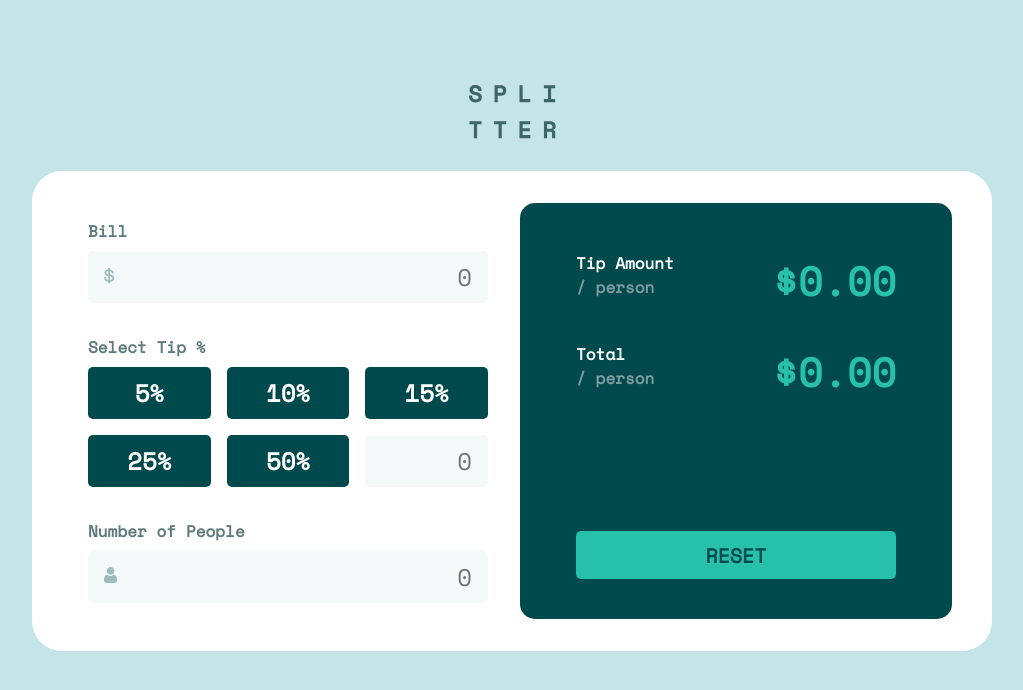
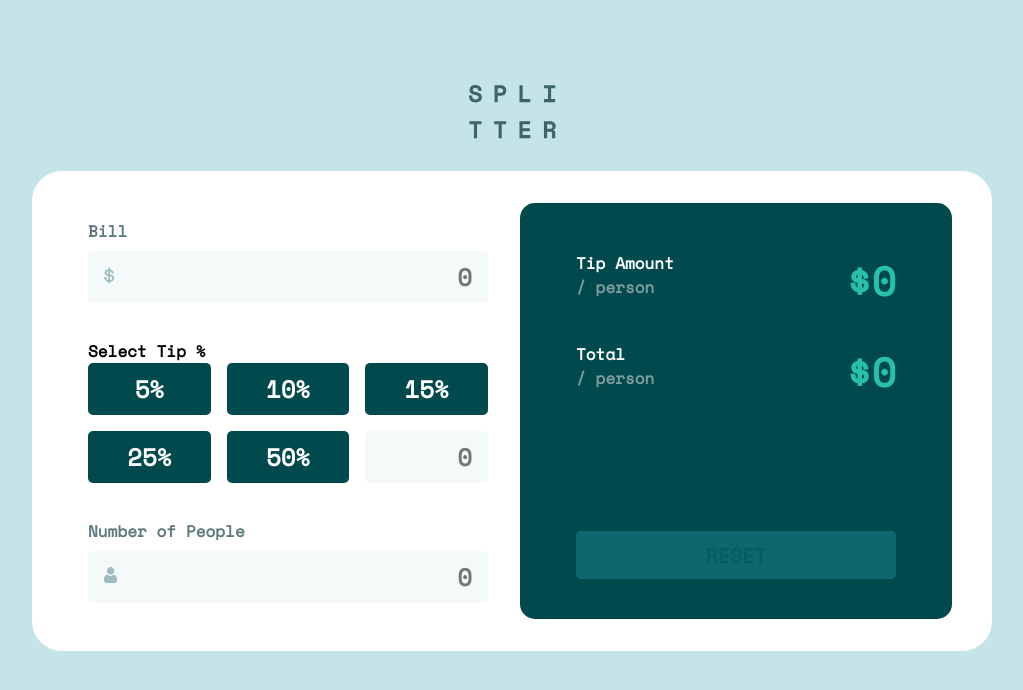
Before and after one commit to FTP-droid/tip-calculator-app-main, a React (Vite) app: page / in a window 1280 px wide. Shown: the top 690 px of the page, without its empty margins (128-1151 px from the left). Built offline with nearby package versions, Linux system fonts and the light colour scheme.

Commit message:
Abstracted tip container to its own component. Added logic for calculating tip amount, added logic to disable button when there are invalid inputs

```diff
--- a/src/components/Calculator/Calculator.module.css
+++ b/src/components/Calculator/Calculator.module.css
@@ -18,30 +18,6 @@
 
 .input-label {
     color: var(--dark-grayish-cyan);
-}
-
-.number-input {
-    background-color: var(--very-light-grayish-cyan);
-    border: 0;
-    padding: 0.5rem 0rem;
-    padding-right: 1rem;
-    padding-left: 2.5rem;
-    color: var(--very-dark-cyan);
-    direction: rtl;
-    width: calc(100% - 3.5rem);
-    border-radius: 5px;
-    font-family: var(--space-mono-regular);
-    caret-color: var(--strong-cyan);
-}
-
-.number-input:hover {
-    cursor: pointer;
-}
-
-.number-input:focus {
-    outline-color: var(--strong-cyan);
-    outline-width: 2px;
-    outline-style: solid;
 }
 
 .input-wrapper {
@@ -69,23 +45,6 @@
     grid-template-columns: repeat(3, 1fr);
     width: 100%;
     gap: 1rem;
-}
-
-.tip-percentage {
-    padding: 0.5rem 0;
-    background-color: var(--very-dark-cyan);
-    border: 0;
-    font-family: var(--default-font-family);
-    font-size: var(--input-font-size);
-    color: var(--white);
-    font-weight: 700;
-    border-radius: 5px;
-}
-
-.tip-percentage:hover {
-    cursor: pointer;
-    background-color: var(--light-grayish-cyan);
-    color: var(--very-dark-cyan);
 }
 
 #input-card {
@@ -143,3 +102,12 @@
     cursor: pointer;
     background-color: var(--light-grayish-cyan);
 }
+
+#reset-button:disabled {
+    background-color: #0d686d;
+    color: #035e63;
+}
+
+#reset-button:disabled#reset-button:hover{
+    cursor: default;
+}
--- a/src/components/Calculator/Calculator.tsx
+++ b/src/components/Calculator/Calculator.tsx
@@ -1,9 +1,32 @@
 import styles from './Calculator.module.css';
 import dollarIcon from '../../../images/icon-dollar.svg';
 import personIcon from '../../../images/icon-person.svg';
+import { useEffect, useState } from 'react';
+import TipPercentages from '../TipPercentages/TipPercentages';
 
 function Calculator() {
-  const tipPercentages = [5, 10, 15, 25 , 50];
+
+  const [bill, setBill] = useState(0);
+  const onBillChange = (e: React.FormEvent<HTMLInputElement>) => {
+    e.preventDefault();
+    setBill(parseFloat((e.target as HTMLInputElement).value));
+  }
+
+  const [tipPercentage, setTipPercentage] = useState(0);
+
+  const [numberOfPeople, setNumberOfPeople] = useState(0);
+  const onNumberOfPeopleChange = (e: React.FormEvent<HTMLInputElement>) => {
+    e.preventDefault();
+    setNumberOfPeople(parseInt((e.target as HTMLInputElement).value));
+  }
+
+  const [tipAmount, setTipAmount] = useState(0);
+  // Rounded using imprecise Math.round function, consider using a currency library in the future
+  useEffect(() => {
+    if(bill > 0 && tipPercentage > 0 && numberOfPeople > 0){
+      setTipAmount(Math.floor((bill * (tipPercentage * 0.01) / numberOfPeople) * 100) / 100);
+    }
+  }, [bill, tipPercentage, numberOfPeople]);
 
   return (
     <main className={styles.container}>
@@ -12,25 +35,18 @@ function Calculator() {
         <div className={styles['input-container-with-label']}>
           <label htmlFor='bill-input' className={styles['input-label']}>Bill</label>
           <div className={styles['input-wrapper']}>
-            <input className={styles['number-input']} id='bill-input' placeholder='0'/>
+            <input className='number-input' id='bill-input' placeholder='0' onChange={onBillChange}/>
             <img src={dollarIcon} className={styles.icon}/>
           </div>
         </div>
         {/* Input for the tip percentage */}
-        <div className={styles['input-container-with-label']}>
-            <div className={styles['input-label']}> Select Tip %</div>
-            <div id={styles['tip-percentage-container']}>
-              {tipPercentages.map(e =>
-                <button className={styles['tip-percentage']}>{e}%</button>
-              )}
-              <input className={styles['number-input']} id={styles['custom-tip-input']} placeholder='0'/>
-            </div>
-        </div>
+        <TipPercentages setTipPercentage={setTipPercentage} tipPercentage={tipPercentage}/>
         {/* Input for the number of people */}
         <div className={styles['input-container-with-label']}>
           <label htmlFor='number-of-people-input' className={styles['input-label']}>Number of People</label>
           <div className={styles['input-wrapper']}>
-            <input className={styles['number-input']} id='number-of-people-input' placeholder='0'/>
+            <input className='number-input' id='number-of-people-input' placeholder='0'
+            onChange={onNumberOfPeopleChange}/>
             <img src={personIcon} className={styles.icon}/>
           </div>
         </div>
@@ -42,17 +58,17 @@ function Calculator() {
               <div>Tip Amount</div>
               <div className={styles['person-text']}>/ person</div>
             </div>
-            <div className={styles['output-value']}>$0.00</div>
+            <div className={styles['output-value']}>${tipAmount}</div>
           </div>
           <div className={styles['output']}>
             <div className={styles['output-text']}>
               <div>Total</div>
               <div className={styles['person-text']}>/ person</div>
             </div>
-            <div className={styles['output-value']}>$0.00</div>
+            <div className={styles['output-value']}>${bill || 0}</div>
           </div>
         </div>
-        <button id={styles['reset-button']}>RESET</button>
+        <button id={styles['reset-button']} disabled >RESET</button>
       </section>
     </main>
   )
--- /dev/null
+++ b/src/components/TipPercentages/TipPercentages.module.css
@@ -0,0 +1,33 @@
+.tip-percentage {
+    padding: 0.5rem 0;
+    background-color: var(--very-dark-cyan);
+    border: 0;
+    font-family: var(--default-font-family);
+    font-size: var(--input-font-size);
+    color: var(--white);
+    font-weight: 700;
+    border-radius: 5px;
+}
+
+.tip-percentage:hover {
+    cursor: pointer;
+    background-color: var(--light-grayish-cyan);
+    color: var(--very-dark-cyan);
+}
+
+#tip-percentage-container {
+    display: grid;
+    grid-template-columns: repeat(3, 1fr);
+    width: 100%;
+    gap: 1rem;
+}
+
+.selected-tip {
+    background-color: var(--strong-cyan);
+}
+
+.selected-tip:hover {
+    background-color: var(--strong-cyan);
+    color: var(--white);
+    cursor: pointer;
+}
--- /dev/null
+++ b/src/components/TipPercentages/TipPercentages.tsx
@@ -0,0 +1,45 @@
+import { useState } from 'react';
+import styles from './TipPercentages.module.css';
+
+const TIP_PERCENTAGES = [5, 10, 15, 25 , 50];
+
+function TipPercentages({setTipPercentage, tipPercentage}:
+  {setTipPercentage: React.Dispatch<React.SetStateAction<number>>, tipPercentage: number}) {
+
+  const onCustomTipChange = (e: React.FormEvent<HTMLInputElement>) => {
+    e.preventDefault();
+    setTipPercentage(parseFloat((e.target as HTMLInputElement).value));
+  }
+
+  const [customInputFocused, setCustomInputFocused] = useState(false);
+
+  return (
+    <div className={styles['input-container-with-label']}>
+      <div className={styles['input-label']}> Select Tip %</div>
+        <div id={styles['tip-percentage-container']}>
+          {TIP_PERCENTAGES.map(tip =>
+            <TipPercentage
+              tip={tip}
+              onClick={() => {setTipPercentage(tip); setCustomInputFocused(false)}}
+              key={tip}
+              tipPercentage={tipPercentage}
+              customInputFocused={customInputFocused}
+            />
+          )}
+          <input className='number-input' id={styles['custom-tip-input']} placeholder='0'
+          onChange={onCustomTipChange} onFocus={() => setCustomInputFocused(true)}/>
+      </div>
+    </div>
+  )
+}
+
+function TipPercentage({tip, onClick, tipPercentage, customInputFocused}: {tip: number,
+    onClick: React.MouseEventHandler<HTMLButtonElement>, tipPercentage: number, customInputFocused: boolean}){
+  return(
+    <button className={tipPercentage === tip && !customInputFocused? `${styles['selected-tip']} ${styles['tip-percentage']}`: styles['tip-percentage']} onClick={onClick}>
+      {tip}%
+    </button>
+  )
+}
+
+export default TipPercentages
--- a/src/index.css
+++ b/src/index.css
@@ -27,3 +27,28 @@ input {
     margin: 0;
     padding: 0;
 }
+
+.number-input {
+    background-color: var(--very-light-grayish-cyan);
+    border: 0;
+    padding: 0.5rem 0rem;
+    padding-right: 1rem;
+    padding-left: 2.5rem;
+    color: var(--very-dark-cyan);
+    direction: rtl;
+    width: calc(100% - 3.5rem);
+    border-radius: 5px;
+    font-family: var(--space-mono-regular);
+    caret-color: var(--strong-cyan);
+    font-weight: var(--defaut-max-font-weight);
+}
+
+.number-input:hover {
+    cursor: pointer;
+}
+
+.number-input:focus {
+    outline-color: var(--strong-cyan);
+    outline-width: 2px;
+    outline-style: solid;
+}
```
